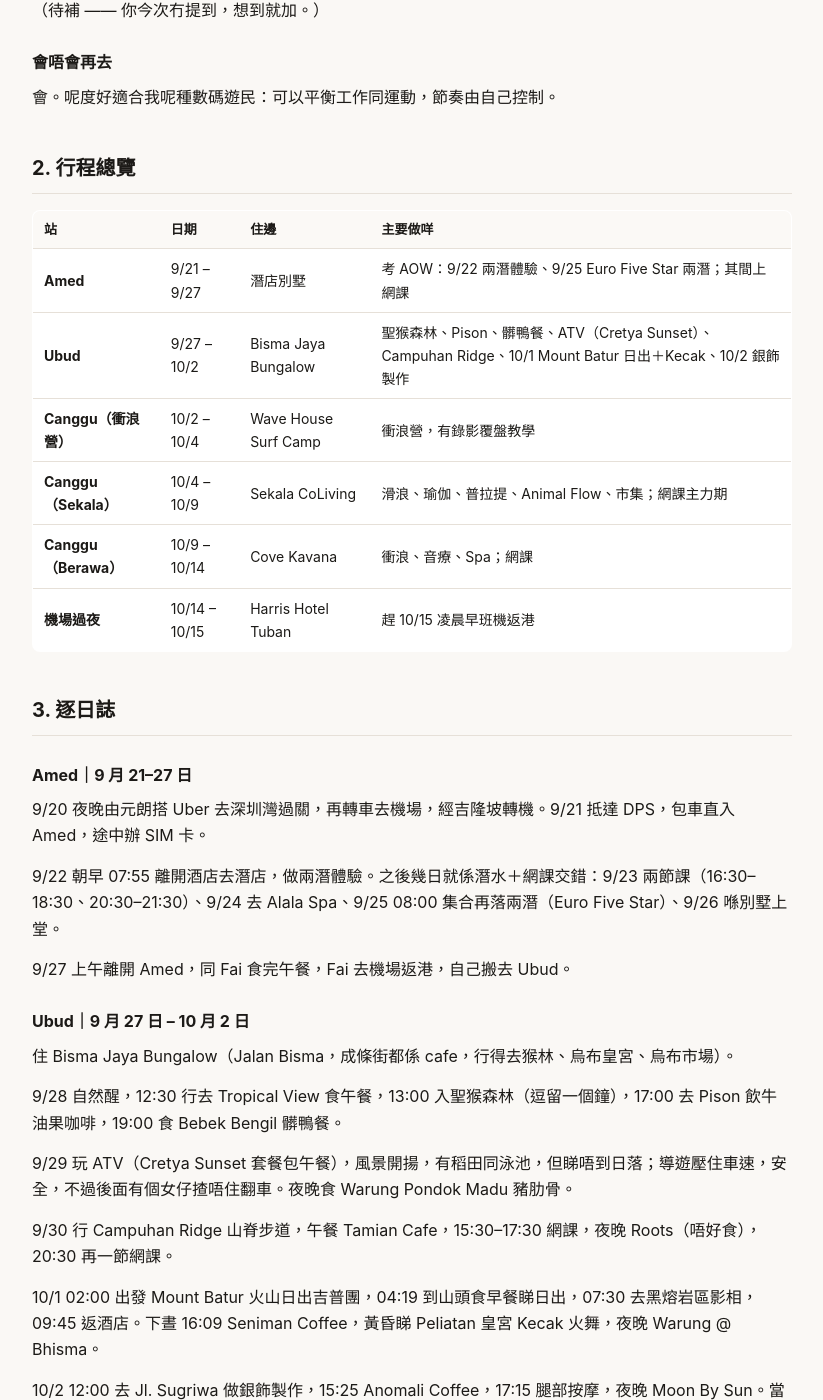
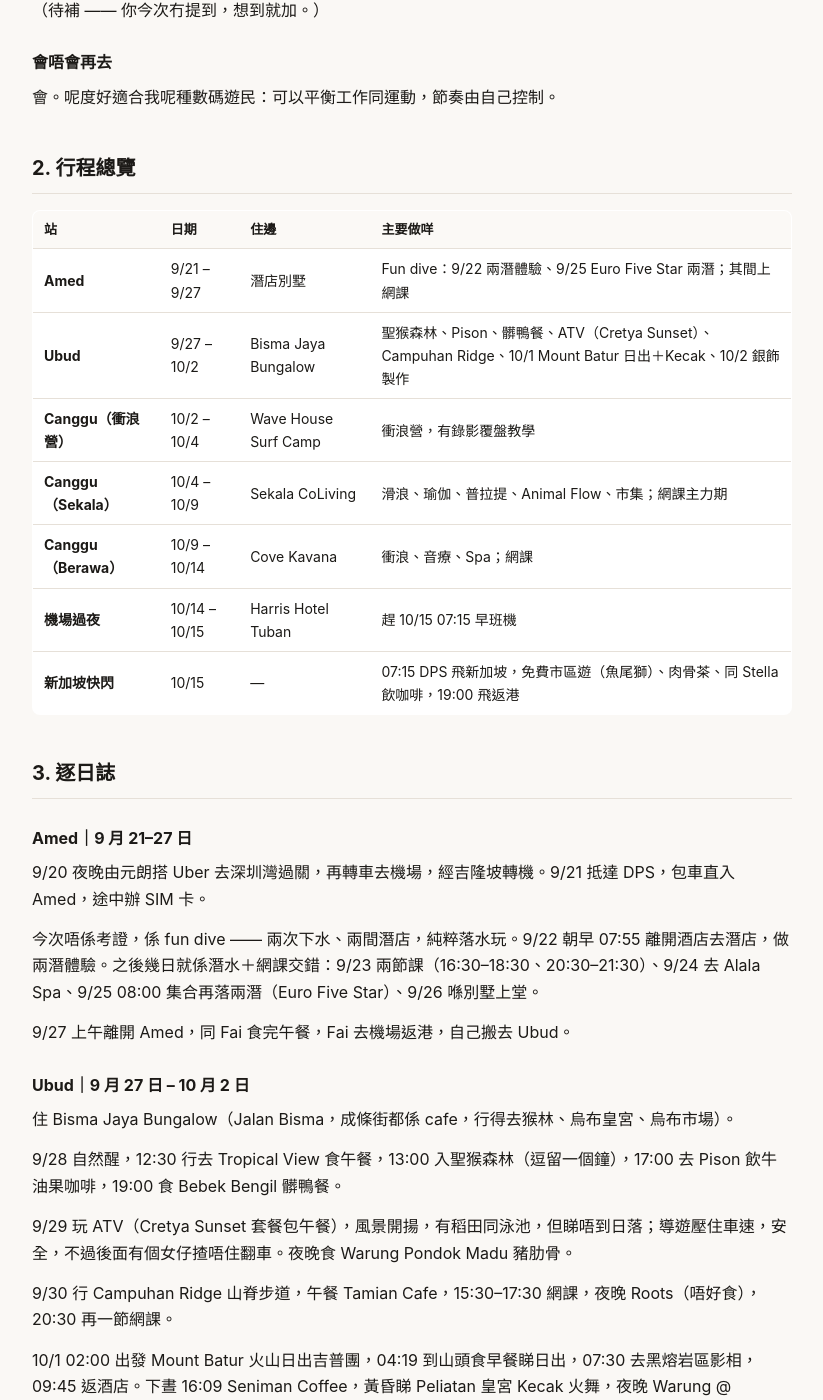
Before and after one commit to Karinatkl/travel-log, a Jekyll site: the page built from trips/2026-09-indonesia-bali.md, in a window 1280 px wide and 1400 px high, scrolled down 827 px. Shown: the whole window, without its empty margins (92-915 px from the left). Built offline with Jekyll 4.4.1, drawn with Linux system fonts in a browser that asks for light colours; some of the changed text lies outside the part shown.

Commit message:
fix(bali): Amed 改 fun dive（非 AOW）；補 10/15 新加坡快閃行程 feat(map): pin 分色 —— 藍＝同行、紫＝自己去（points.solo）

```diff
--- a/_data/trips.csv
+++ b/_data/trips.csv
@@ -1,3 +1,3 @@
 trip_id,title_zh,title_en,trip_type,country,city,start_date,end_date,nights,status,companions,transport_in,transport_out,accommodation,budget_hkd,spent_hkd,photo_count,video_count,youtube_url,detail_path,last_updated
 2026-11-shenzhen,2026.1111-1113 深圳（南山／福田）,2026.1111-1113 Shenzhen (Nanshan / Futian),LEISURE,China,Shenzhen,2026-11-11,2026-11-13,2,COMPLETED,WITH:Fai / 黑Sir（一餐）,灣仔→皇崗跨境巴士,港鐵,秋果酒店 雍米大床房（2晚）,,2508.7,8,0,,trips/2026-11-shenzhen.md,2026-11-13
-2026-09-indonesia-bali,2026.0920-1015 印尼峇里（Amed／Ubud／Canggu）,2026.0920-1015 Bali (Amed / Ubud / Canggu),DIGITAL_NOMAD,Indonesia,Bali / Amed / Ubud / Canggu,2026-09-20,2026-10-15,25,COMPLETED,WITH:Fai,元朗→深圳灣 Uber → 機場 → HKG（吉隆坡轉機）→ DPS,DPS 早班機返港（10/15 凌晨）,Amed 潛店別墅（9/21–27）／Bisma Jaya（9/27–10/2）／Wave House（10/2–4）／Sekala（10/4–9）／Cove Kavana（10/9–14）／Harris Tuban（10/14–15）,,,0,0,,trips/2026-09-indonesia-bali.md,2026-11-14
+2026-09-indonesia-bali,2026.0920-1015 印尼峇里（Amed／Ubud／Canggu）,2026.0920-1015 Bali (Amed / Ubud / Canggu),DIGITAL_NOMAD,Indonesia,Bali / Amed / Ubud / Canggu,2026-09-20,2026-10-15,25,COMPLETED,WITH:Fai,元朗→深圳灣 Uber → 機場 → HKG（吉隆坡轉機）→ DPS,10/15 07:15 DPS→新加坡（市區遊）→19:00-23:00 返港,Amed 潛店別墅（9/21–27）／Bisma Jaya（9/27–10/2）／Wave House（10/2–4）／Sekala（10/4–9）／Cove Kavana（10/9–14）／Harris Tuban（10/14–15）,,,0,0,,trips/2026-09-indonesia-bali.md,2026-11-14
--- a/trips/2026-09-indonesia-bali.md
+++ b/trips/2026-09-indonesia-bali.md
@@ -12,10 +12,10 @@ permalink: /trips/2026-09-indonesia-bali/
 spending: /trips/2026-09-indonesia-bali/spending/
 lat: -8.6478            # Canggu（代表點）
 lng: 115.1385
-points:                  # 三站各自一個點，世界地圖會逐個出 pin
-  - { name: Amed, lat: -8.3390, lng: 115.6570 }
-  - { name: Ubud, lat: -8.5069, lng: 115.2625 }
-  - { name: Canggu, lat: -8.6478, lng: 115.1385 }
+points:                  # 三站各自一個點；solo: true = 自己去（紫 pin）
+  - { name: Amed, lat: -8.3390, lng: 115.6570, solo: false }   # 同 Fai
+  - { name: Ubud, lat: -8.5069, lng: 115.2625, solo: true }    # 9/27 Fai 走
+  - { name: Canggu, lat: -8.6478, lng: 115.1385, solo: true }
 ---
 
 > 25 日三站旅居：Amed 潛水攞 AOW、Ubud 住足一週、Canggu 滑浪同課程。邊做網課邊旅居，唔係觀光團。
@@ -43,12 +43,13 @@ points:                  # 三站各自一個點，世界地圖會逐個出 pin
 
 | 站 | 日期 | 住邊 | 主要做咩 |
 |---|---|---|---|
-| **Amed** | 9/21 – 9/27 | 潛店別墅 | 考 AOW：9/22 兩潛體驗、9/25 Euro Five Star 兩潛；其間上網課 |
+| **Amed** | 9/21 – 9/27 | 潛店別墅 | Fun dive：9/22 兩潛體驗、9/25 Euro Five Star 兩潛；其間上網課 |
 | **Ubud** | 9/27 – 10/2 | Bisma Jaya Bungalow | 聖猴森林、Pison、髒鴨餐、ATV（Cretya Sunset）、Campuhan Ridge、10/1 Mount Batur 日出＋Kecak、10/2 銀飾製作 |
 | **Canggu（衝浪營）** | 10/2 – 10/4 | Wave House Surf Camp | 衝浪營，有錄影覆盤教學 |
 | **Canggu（Sekala）** | 10/4 – 10/9 | Sekala CoLiving | 滑浪、瑜伽、普拉提、Animal Flow、市集；網課主力期 |
 | **Canggu（Berawa）** | 10/9 – 10/14 | Cove Kavana | 衝浪、音療、Spa；網課 |
-| **機場過夜** | 10/14 – 10/15 | Harris Hotel Tuban | 趕 10/15 凌晨早班機返港 |
+| **機場過夜** | 10/14 – 10/15 | Harris Hotel Tuban | 趕 10/15 07:15 早班機 |
+| **新加坡快閃** | 10/15 | — | 07:15 DPS 飛新加坡，免費市區遊（魚尾獅）、肉骨茶、同 Stella 飲咖啡，19:00 飛返港 |
 
 ## 3. 逐日誌
 
@@ -56,7 +57,7 @@ points:                  # 三站各自一個點，世界地圖會逐個出 pin
 
 9/20 夜晚由元朗搭 Uber 去深圳灣過關，再轉車去機場，經吉隆坡轉機。9/21 抵達 DPS，包車直入 Amed，途中辦 SIM 卡。
 
-9/22 朝早 07:55 離開酒店去潛店，做兩潛體驗。之後幾日就係潛水＋網課交錯：9/23 兩節課（16:30–18:30、20:30–21:30）、9/24 去 Alala Spa、9/25 08:00 集合再落兩潛（Euro Five Star）、9/26 喺別墅上堂。
+今次唔係考證，係 fun dive —— 兩次下水、兩間潛店，純粹落水玩。9/22 朝早 07:55 離開酒店去潛店，做兩潛體驗。之後幾日就係潛水＋網課交錯：9/23 兩節課（16:30–18:30、20:30–21:30）、9/24 去 Alala Spa、9/25 08:00 集合再落兩潛（Euro Five Star）、9/26 喺別墅上堂。
 
 9/27 上午離開 Amed，同 Fai 食完午餐，Fai 去機場返港，自己搬去 Ubud。
 
@@ -100,16 +101,20 @@ points:                  # 三站各自一個點，世界地圖會逐個出 pin
 
 10/14 08:00–12:00 退房，13:00 午餐，14:00 搭 Grab（約一個鐘）搬去機場邊 Harris Hotel Tuban，15:30–20:30 連環 tutorial class，夜晚晚餐。
 
-### 機場過夜｜10 月 14–15 日
+### 機場過夜｜10 月 14 日
 
-住 Harris Hotel Tuban，貪近機場。10/15 凌晨早班機返香港。
+住 Harris Hotel Tuban，貪近機場，第二朝唔使趕車。
+
+### 新加坡快閃｜10 月 15 日
+
+07:15 DPS 起飛去新加坡。轉機時間夠長，join 咗機場嘅免費市區遊：去魚尾獅打卡，食肉骨茶，再同朋友 Stella 飲咖啡。夜晚 19:00–23:00 飛返香港，10/15 當日到埗。
 
 ## 4. 交通
 
 - **去程：** 元朗 → 深圳灣 Uber → 機場 → 香港飛（吉隆坡轉機）→ DPS，落機包車入 Amed
 - **轉場：** Amed → Ubud 包車；Ubud → Canggu 包車（約 1.5–2 小時）；Canggu → 機場 10/14 搭 Grab（約一個鐘）
 - **當地：** Gojek / GoRide / GoCar 為主，短程 5–40 港元級
-- **回程：** 10/15 凌晨 DPS 早班機返香港（航班待補）
+- **回程：** 10/15 07:15 DPS → 新加坡（免費市區遊：魚尾獅、肉骨茶、Stella 咖啡）→ 19:00–23:00 返港，同日到
 
 ## 5. 住宿
 
```
Also changed, not shown: map.html (+26 -4 lines).
